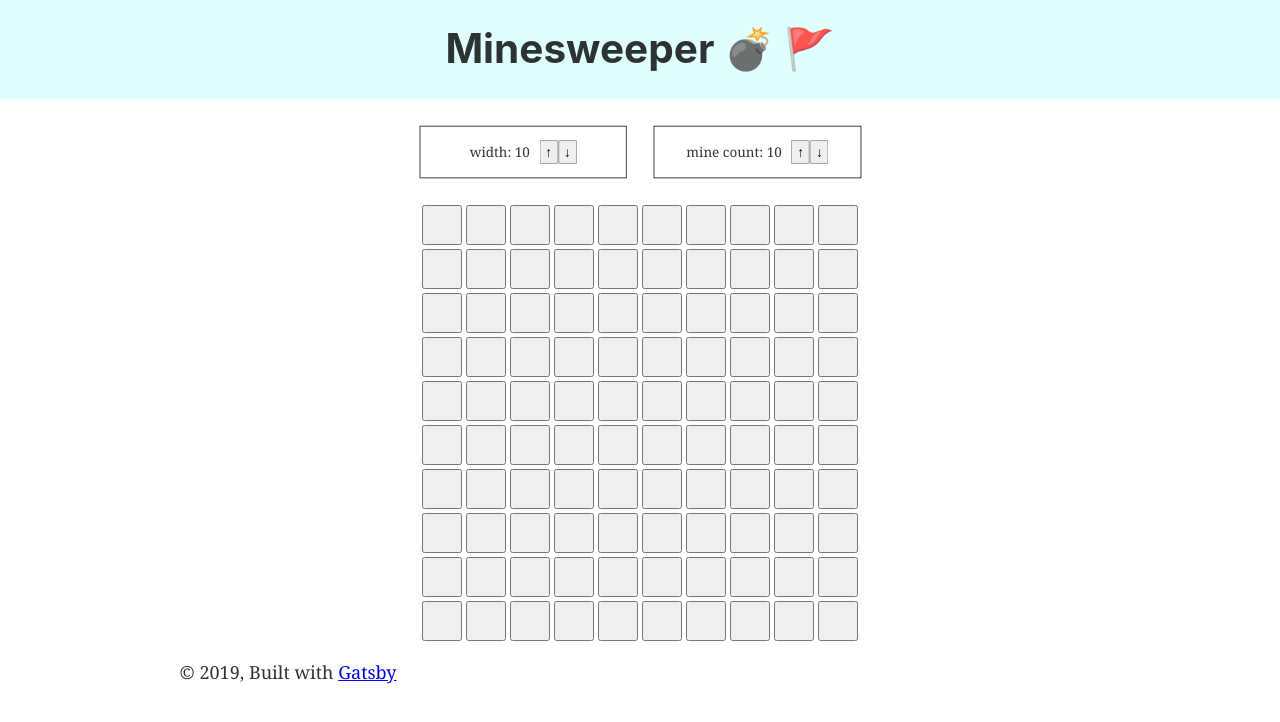
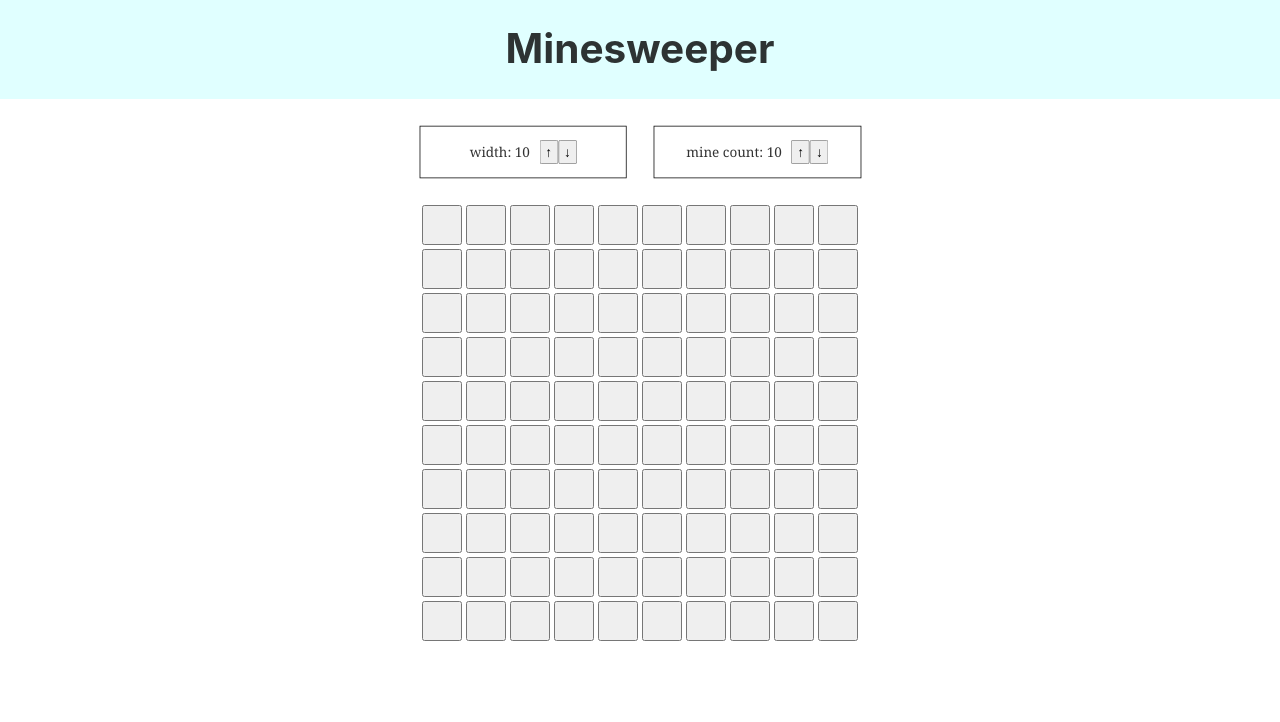
Before and after one commit to LucasLombardo/minesweeper, a Gatsby site: page / in a window 1280 px wide. Built offline with nearby package versions, Linux system fonts and the light colour scheme; Gatsby itself is replaced by a stand-in of ours.

Commit message:
adjust header and remove footer

```diff
--- a/src/components/Header.js
+++ b/src/components/Header.js
@@ -13,7 +13,7 @@ const TopBanner = styled.header`
 const Header = () => {
   return (
     <TopBanner>
-      <h1>Minesweeper 💣 🚩</h1>
+      <h1>Minesweeper</h1>
     </TopBanner>
   )
 }
--- a/src/components/Layout.js
+++ b/src/components/Layout.js
@@ -28,11 +28,6 @@ const Layout = ({ children }) => (
           }}
         >
           <main style={{ minHeight: `70vh` }}>{children}</main>
-          <footer>
-            © {new Date().getFullYear()}, Built with
-            {` `}
-            <a href="https://www.gatsbyjs.org">Gatsby</a>
-          </footer>
         </div>
       </>
     )}
```
